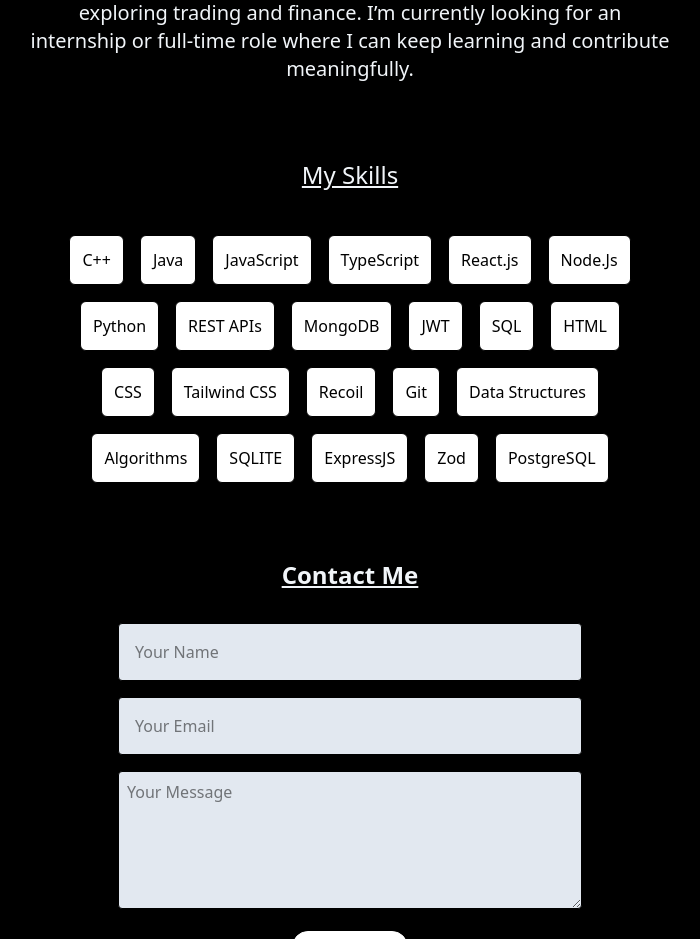
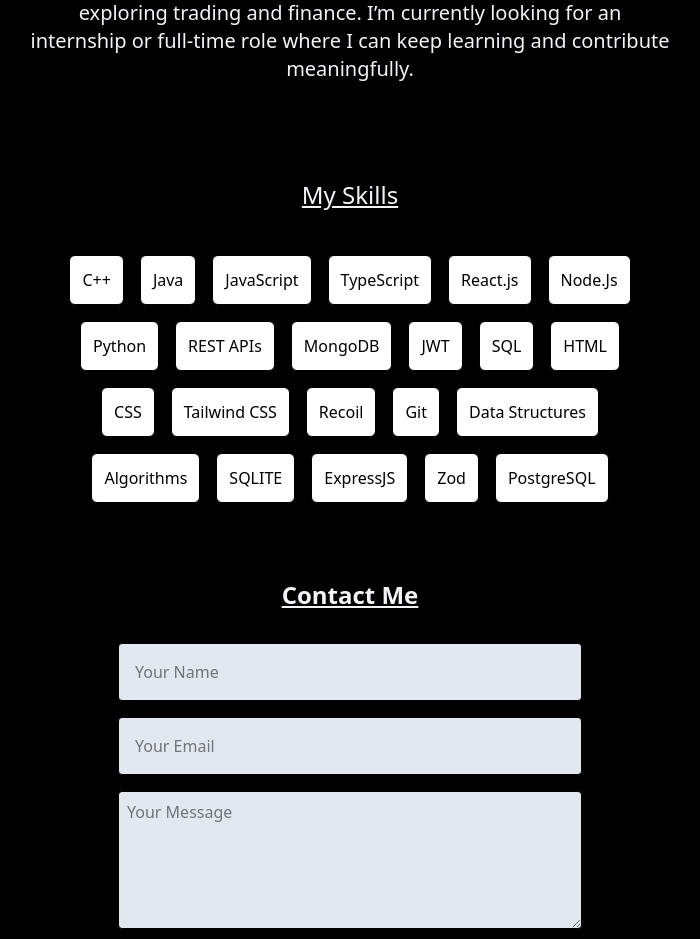
Before and after one commit to harimouli/machine-portfolio, a React (Vite) app: page / in a window 1280 px wide. Shown: the part 1700-2639 px from the top of the page, without its empty margins (290-990 px from the left). Built offline with nearby package versions, Linux system fonts and the light colour scheme.

Commit message:
added final

```diff
--- a/src/components/Skils.tsx
+++ b/src/components/Skils.tsx
@@ -4,7 +4,7 @@
 
 export const Skils = () => {
   return (
-    <div id = "skills" className = "mb-10 flex flex-col items-center md:p-5">
+    <div id = "skills" className = "mb-10 mt-5 flex flex-col items-center md:p-5">
         <div className = "flex text-slate-100 mb-6 text-2xl font-medium underline">
             My Skills
         </div>
```
